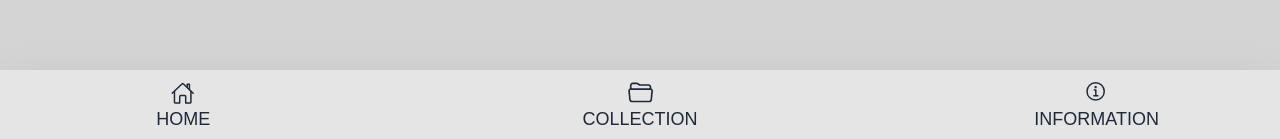
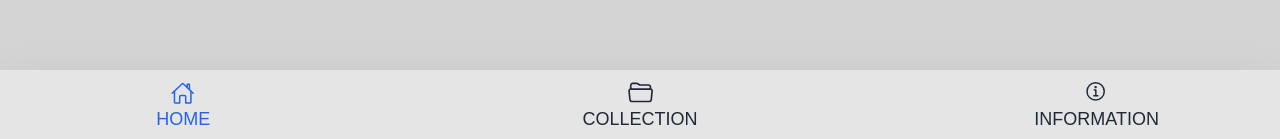
Before and after one commit to zsoltgombocz/anime-girls-with-books, a React (Vite) app: page / in a window 1280 px wide. Shown: the part 658-797 px from the top of the page. Built offline with nearby package versions, Linux system fonts and the light colour scheme; no server answers; a web font is replaced by a local one.

Commit message:
Fix home page active state

```diff
--- a/src/components/Menu.tsx
+++ b/src/components/Menu.tsx
@@ -29,7 +29,7 @@ export default function Menu({ hide }: { hide: boolean }) {
                 Icon={Home}
                 label={'HOME'}
                 whileHover={{ scale: 1.1, ...transitionConfig }}
-                isActive={location.pathname === '/home'}
+                isActive={location.pathname === '/'}
                 to={'/'}
             />
             <MenuElement
```
